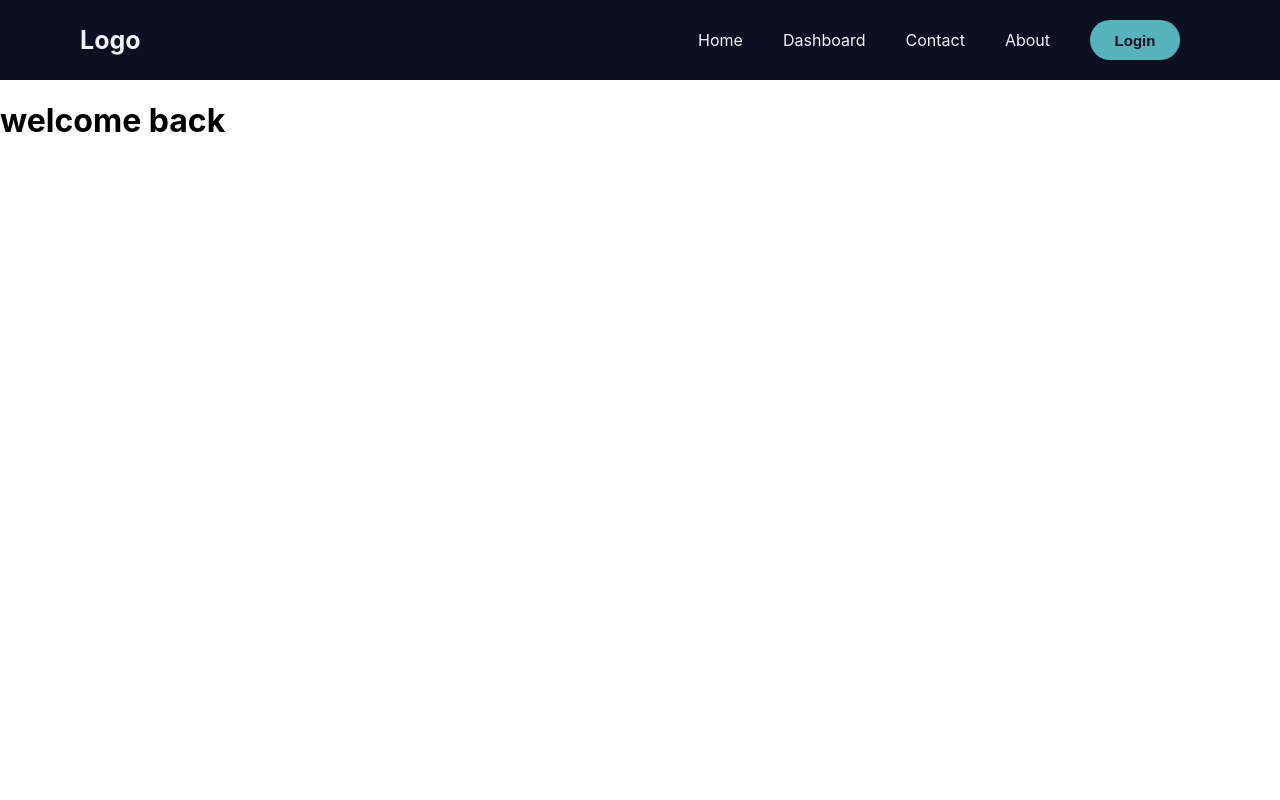
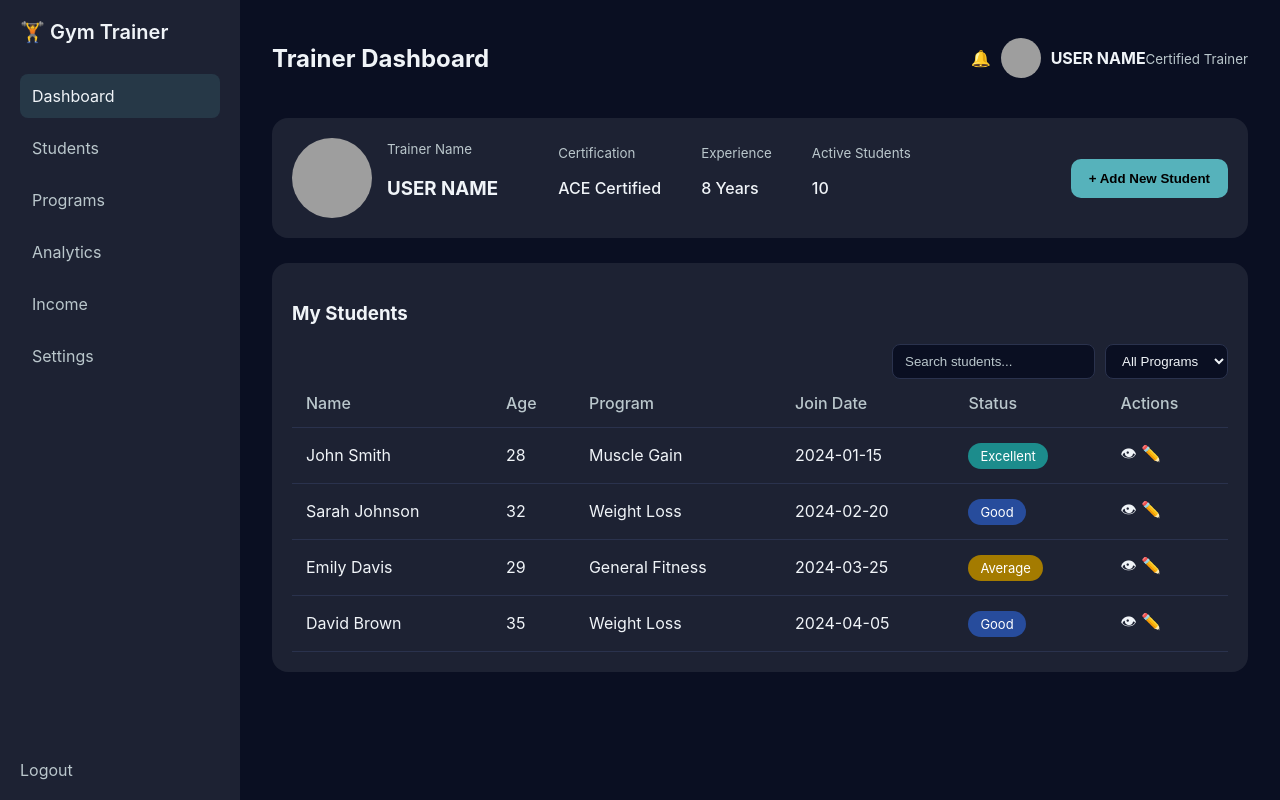
Before and after one commit to Asfar-07/GYM-Project-, a React (Create React App) app in the folder frontend/: page /user/manage/dashboard in a window 1280 px wide. Built offline with nearby package versions, Linux system fonts and the light colour scheme; grey boxes are pictures that could not be loaded.

Commit message:
created Dashboard page and add browser router

```diff
--- a/frontend/package.json
+++ b/frontend/package.json
@@ -9,6 +9,7 @@
     "@testing-library/user-event": "^13.5.0",
     "react": "^19.2.3",
     "react-dom": "^19.2.3",
+    "react-router-dom": "^7.11.0",
     "react-scripts": "5.0.1",
     "web-vitals": "^2.1.4"
   },
--- a/frontend/src/App.jsx
+++ b/frontend/src/App.jsx
@@ -1,13 +1,12 @@
 import "./App.css";
-import Navbar from "./components/Navbar/Navbar";
 import "./styles/theme.css";
 import "./styles/global.css";
+import AppRoutes from "./routes/AppRoutes";
 
 function App() {
   return (
     <div className="App">
-      <Navbar />
-      <h1>welcome back</h1>
+      <AppRoutes />
     </div>
   );
 }
--- a/frontend/src/components/Navbar/Navbar.jsx
+++ b/frontend/src/components/Navbar/Navbar.jsx
@@ -10,7 +10,7 @@ export default function Navbar() {
             <a href="/">Home</a>
           </li>
           <li>
-            <a href="/">Dashboard</a>
+            <a href="/user/manage/dashboard">Dashboard</a>
           </li>
           <li>
             <a href="/">Contact</a>
--- a/frontend/src/pages/Dashboard/Dashboard.jsx
+++ b/frontend/src/pages/Dashboard/Dashboard.jsx
@@ -0,0 +1,122 @@
+import React from 'react'
+import './dashboard.css'
+
+export default function Dashboard() {
+   const students = [
+    { name: "John Smith", age: 28, program: "Muscle Gain", date: "2024-01-15", status: "excellent" },
+    { name: "Sarah Johnson", age: 32, program: "Weight Loss", date: "2024-02-20", status: "good" },
+    { name: "Emily Davis", age: 29, program: "General Fitness", date: "2024-03-25", status: "average" },
+    { name: "David Brown", age: 35, program: "Weight Loss", date: "2024-04-05", status: "good" },
+  ];
+
+  return (
+    <div className="dashboard">
+
+      <aside className="dashboard-sidebar">
+        <div className="dashboard-logo">🏋️ Gym Trainer</div>
+
+        <nav>
+        <ul>
+          <li className="dash-section-active">Dashboard</li>
+          <li>Students</li>
+          <li>Programs</li>
+          <li>Analytics</li>
+          <li>Income</li>
+          <li>Settings</li>
+          </ul>
+        </nav>
+
+        <div className="dash-logout">Logout</div>
+      </aside>
+
+      <main className="dashboard-main">
+
+        <header className="dashboard-m-header">
+          <h2>Trainer Dashboard</h2>
+
+          <div className="dashboard-ur-profile">
+            <span className="dash-notify-bell">🔔</span>
+            <img src="https://i.pravatar.cc/40" alt="trainer" />
+            <div>
+              <strong>USER NAME</strong>
+              <small>Certified Trainer</small>
+            </div>
+          </div>
+        </header>
+
+        <section className="user-info-card">
+          <div className="user-info">
+            <img src="https://i.pravatar.cc/80" alt="trainer" />
+            <div>
+              <small>Trainer Name</small>
+              <h3>USER NAME</h3>
+            </div>
+          </div>
+
+          <div className="user-status">
+            <div>
+              <small>Certification</small>
+              <p>ACE Certified</p>
+            </div>
+            <div>
+              <small>Experience</small>
+              <p>8 Years</p>
+            </div>
+            <div>
+              <small>Active Students</small>
+              <p>10</p>
+            </div>
+          </div>
+
+          <button className="add-btn">+ Add New Student</button>
+        </section>
+
+        <section className="students">
+          <div className="students-header">
+            <h3>My Students</h3>
+
+            <div className="studentuser-filters">
+              <input placeholder="Search students..." />
+              <select>
+                <option>All Programs</option>
+              </select>
+            </div>
+          </div>
+
+          <div className="studentuser-table-wrapper">
+            <table>
+              <thead>
+                <tr>
+                  <th>Name</th>
+                  <th>Age</th>
+                  <th>Program</th>
+                  <th>Join Date</th>
+                  <th>Status</th>
+                  <th>Actions</th>
+                </tr>
+              </thead>
+
+              <tbody>
+                {students.map((s, index) => (
+                  <tr key={index}>
+                    <td>{s.name}</td>
+                    <td>{s.age}</td>
+                    <td>{s.program}</td>
+                    <td>{s.date}</td>
+                    <td>
+                      <span className={`badge ${s.status}`}>
+                        {s.status}
+                      </span>
+                    </td>
+                    <td>👁 ✏️</td>
+                  </tr>
+                ))}
+              </tbody>
+            </table>
+          </div>
+        </section>
+
+      </main>
+    </div>
+  );
+}
--- a/frontend/src/pages/Dashboard/dashboard.css
+++ b/frontend/src/pages/Dashboard/dashboard.css
@@ -0,0 +1,222 @@
+
+.dashboard {
+  display: flex;
+  min-height: 100vh;
+  background-color: var(--primary-bg-color);
+  overflow: hidden;
+}
+
+.dashboard-sidebar {
+  width: 240px;
+  height: 100vh;
+  background-color: var(--secondary-bg-color);
+  padding: 20px;
+  display: flex;
+  flex-direction: column;
+  color: var(--primary-text-color);
+}
+
+.dashboard-logo {
+  font-size: 20px;
+  font-weight: 600;
+  margin-bottom: 30px;
+  color: var(--primary-text-color);
+}
+.dashboard-sidebar nav ul{
+  list-style: none;
+  margin: 0;
+  padding: 0;
+}
+.dashboard-sidebar nav li {
+  display: block;
+  padding: 12px;
+  border-radius: 8px;
+  margin-bottom: 8px;
+  cursor: pointer;
+  color: var(--secondary-text-color);
+  text-decoration: none;
+}
+
+.dashboard-sidebar nav li.dash-section-active,
+.dashboard-sidebar nav li:hover {
+  background-color: rgba(86, 178, 187, 0.15);
+  color: var(--primary-text-color);
+}
+
+.dash-logout {
+  margin-top: auto;
+  color: var(--secondary-text-color);
+  cursor: pointer;
+}
+
+
+.dashboard-main{
+  flex: 1;
+  height: 100vh;
+  overflow-y: scroll;
+  padding: 24px 32px;
+  background-color: var(--primary-bg-color);
+  color: var(--primary-text-color);
+}
+
+.dashboard-m-header {
+  display: flex;
+  justify-content: space-between;
+  align-items: center;
+}
+
+.dashboard-m-header h2 {
+  color: var(--primary-text-color);
+}
+
+.dashboard-ur-profile {
+  display: flex;
+  align-items: center;
+  gap: 10px;
+}
+
+.dashboard-ur-profile strong {
+  color: var(--primary-text-color);
+}
+
+.dashboard-ur-profile small {
+  color: var(--secondary-text-color);
+}
+
+.dashboard-ur-profile img {
+  border-radius: 50%;
+}
+
+.user-info-card {
+  background-color: var(--secondary-bg-color);
+  border-radius: 16px;
+  padding: 20px;
+  margin: 25px 0;
+  display: grid;
+  grid-template-columns: 1fr 2fr auto;
+  gap: 20px;
+  align-items: center;
+  color: var(--primary-text-color);
+}
+
+.user-info {
+  display: flex;
+  gap: 15px;
+}
+
+.user-info small {
+  color: var(--secondary-text-color);
+}
+
+.user-info h3 {
+  color: var(--primary-text-color);
+}
+
+.user-info img {
+  border-radius: 50%;
+}
+
+.user-status {
+  display: flex;
+  gap: 40px;
+}
+
+.user-status small {
+  color: var(--secondary-text-color);
+}
+
+.user-status p {
+  color: var(--primary-text-color);
+  font-weight: 500;
+}
+
+.add-btn {
+  background-color: var(--symbol-color);
+  color: #000;
+  padding: 12px 18px;
+  border-radius: 10px;
+  border: none;
+  font-weight: 600;
+  cursor: pointer;
+}
+
+
+.students {
+  background-color: var(--secondary-bg-color);
+  border-radius: 16px;
+  padding: 20px;
+  color: var(--primary-text-color);
+}
+
+.students-dashboard-m-header h3 {
+  color: var(--primary-text-color);
+}
+
+.students-dashboard-m-header {
+  display: flex;
+  justify-content: space-between;
+  margin-bottom: 15px;
+}
+
+.studentuser-filters {
+  display: flex;
+  gap: 10px;
+  justify-content: end;
+  width: 100%;
+
+}
+
+.studentuser-filters input,
+.studentuser-filters select {
+  background-color: var(--primary-bg-color);
+  border: 1px solid #2a324d;
+  color: var(--primary-text-color);
+  padding: 8px 12px;
+  border-radius: 8px;
+}
+
+.studentuser-filters input::placeholder {
+  color: var(--secondary-text-color);
+}
+
+.studentuser-table-wrapper  table {
+  width: 100%;
+  border-collapse: collapse;
+}
+
+.studentuser-table-wrapper th {
+  color: var(--secondary-text-color);
+  font-weight: 500;
+}
+
+.studentuser-table-wrapper th,.studentuser-table-wrapper  td {
+  padding: 14px;
+  border-bottom: 1px solid #2a324d;
+  text-align: left;
+}
+
+.studentuser-table-wrapper td {
+  color: var(--primary-text-color);
+}
+
+.studentuser-table-wrapper .badge {
+  padding: 5px 12px;
+  border-radius: 999px;
+  font-size: 13px;
+  text-transform: capitalize;
+  color: #fff;
+}
+
+.studentuser-table-wrapper .excellent { background-color: #1c8c8c; }
+.studentuser-table-wrapper .good { background-color: #274c9c; }
+.studentuser-table-wrapper .average { background-color: #a47b00; }
+
+@media (max-width: 900px) {
+  .dashboard-sidebar {
+    display: none;
+  }
+
+  .user-info-card {
+    grid-template-columns: 1fr;
+  }
+}
--- a/frontend/src/pages/Home/Home.jsx
+++ b/frontend/src/pages/Home/Home.jsx
@@ -0,0 +1,11 @@
+import React from 'react'
+import Navbar from '../../components/Navbar/Navbar'
+
+export default function Home() {
+  return (
+    <div>
+        <Navbar />
+      Home
+    </div>
+  )
+}
--- a/frontend/src/routes/AppRoutes.jsx
+++ b/frontend/src/routes/AppRoutes.jsx
@@ -0,0 +1,16 @@
+import { BrowserRouter, Routes, Route} from "react-router-dom";
+import Dashboard from "../pages/Dashboard/Dashboard";
+import Home from "../pages/Home/Home";
+
+export default function AppRoutes() {
+  return (
+    <div>
+      <BrowserRouter>
+        <Routes>
+          <Route path="/" Component={Home} />
+          <Route path="/user/manage/dashboard" Component={Dashboard}></Route>
+       </Routes>
+      </BrowserRouter>
+    </div>
+  );
+}
```
Also changed, not shown: 1 other file (tests, documents, lock files or other folders).
